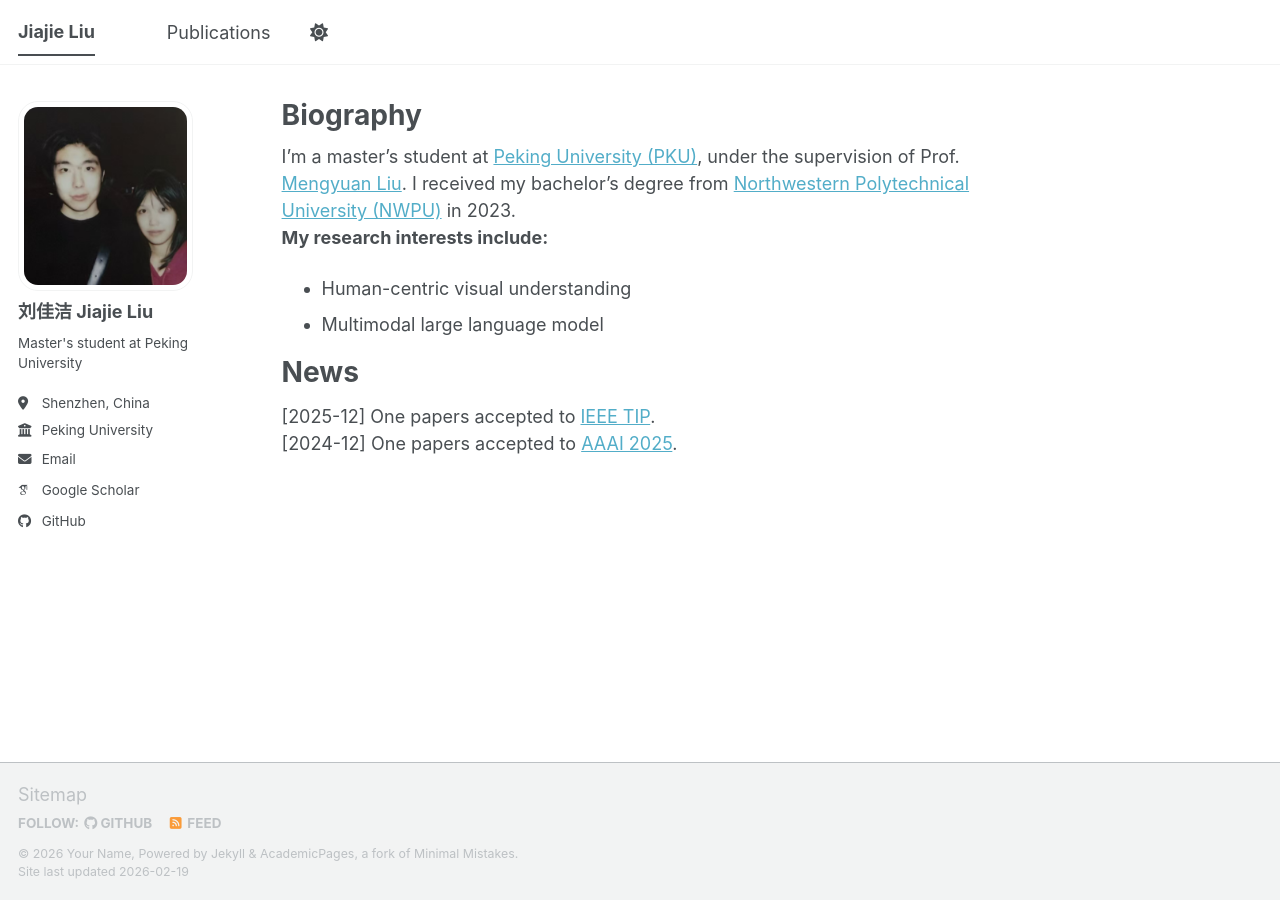
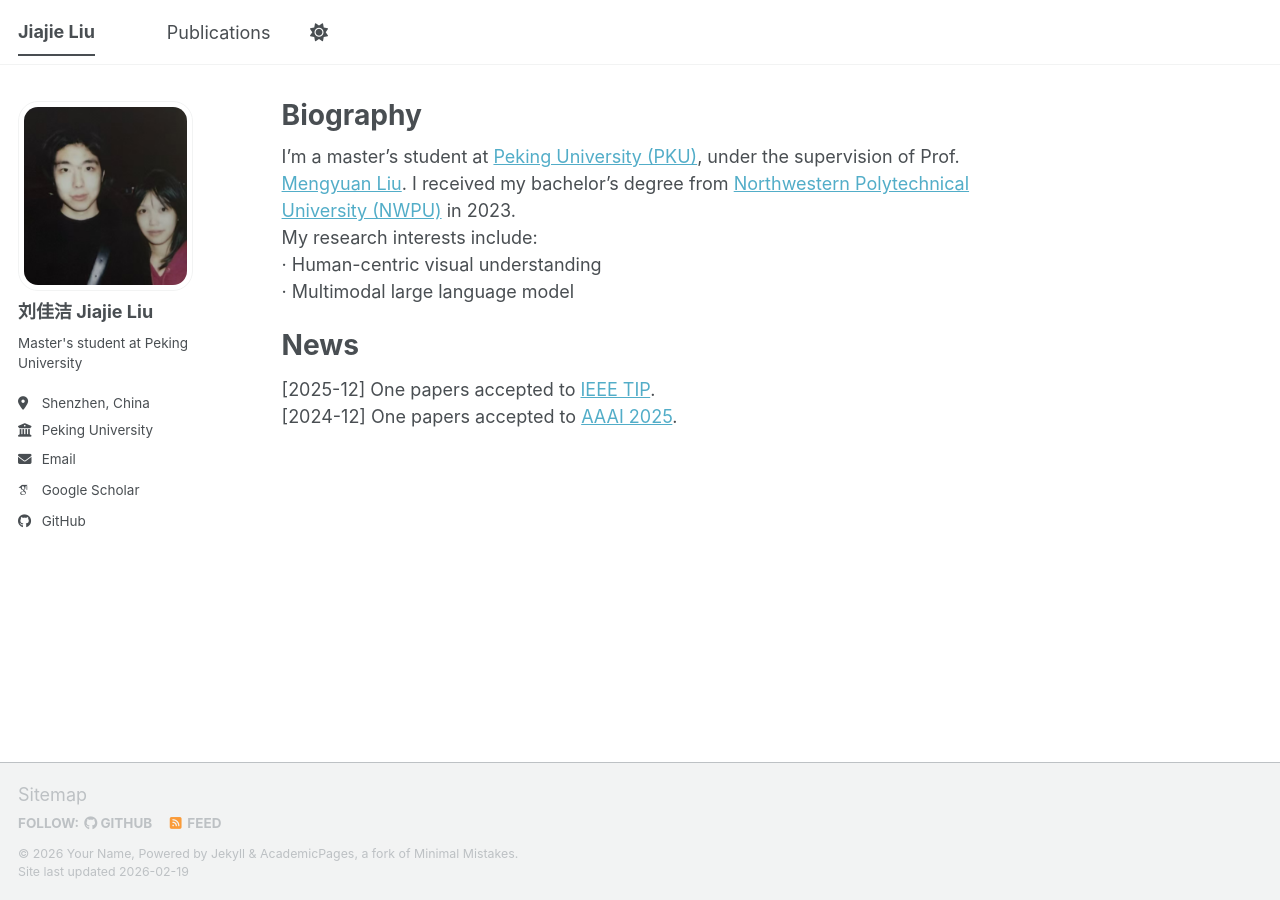
Before and after one commit to jiajieliu-cs/jiajieliu-cs.github.io, a Jekyll site: the page built from _pages/about.md, in a window 1280 px wide. Built offline with Jekyll 4.4.1, drawn with Linux system fonts in a browser that asks for light colours; some web fonts are replaced; a script bundle is joined from its source files by our own code; library files that are not in the unit come from our copies.

```diff
--- a/_pages/about.md
+++ b/_pages/about.md
@@ -8,9 +8,9 @@ redirect_from:
 ---
 
 I'm a master’s student at [Peking University (PKU)](https://www.pku.edu.cn/), under the supervision of Prof. [Mengyuan Liu](https://scholar.google.com/citations?user=woX_4AcAAAAJ&hl=zh-CN). I received my bachelor’s degree from [Northwestern Polytechnical University (NWPU)](https://www.nwpu.edu.cn/) in 2023.
-**My research interests include:**
-- Human-centric visual understanding
-- Multimodal large language model
+My research interests include:
+· Human-centric visual understanding
+· Multimodal large language model
 
 
 
```
